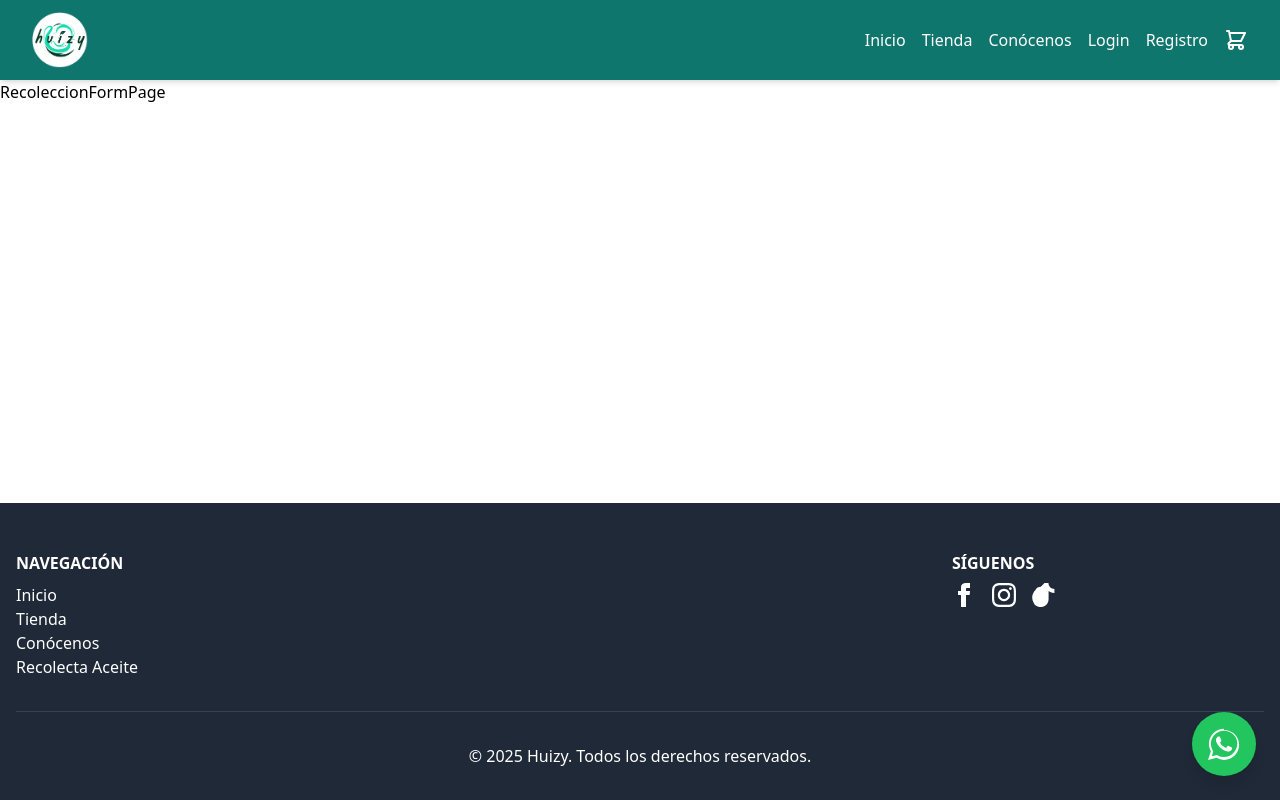
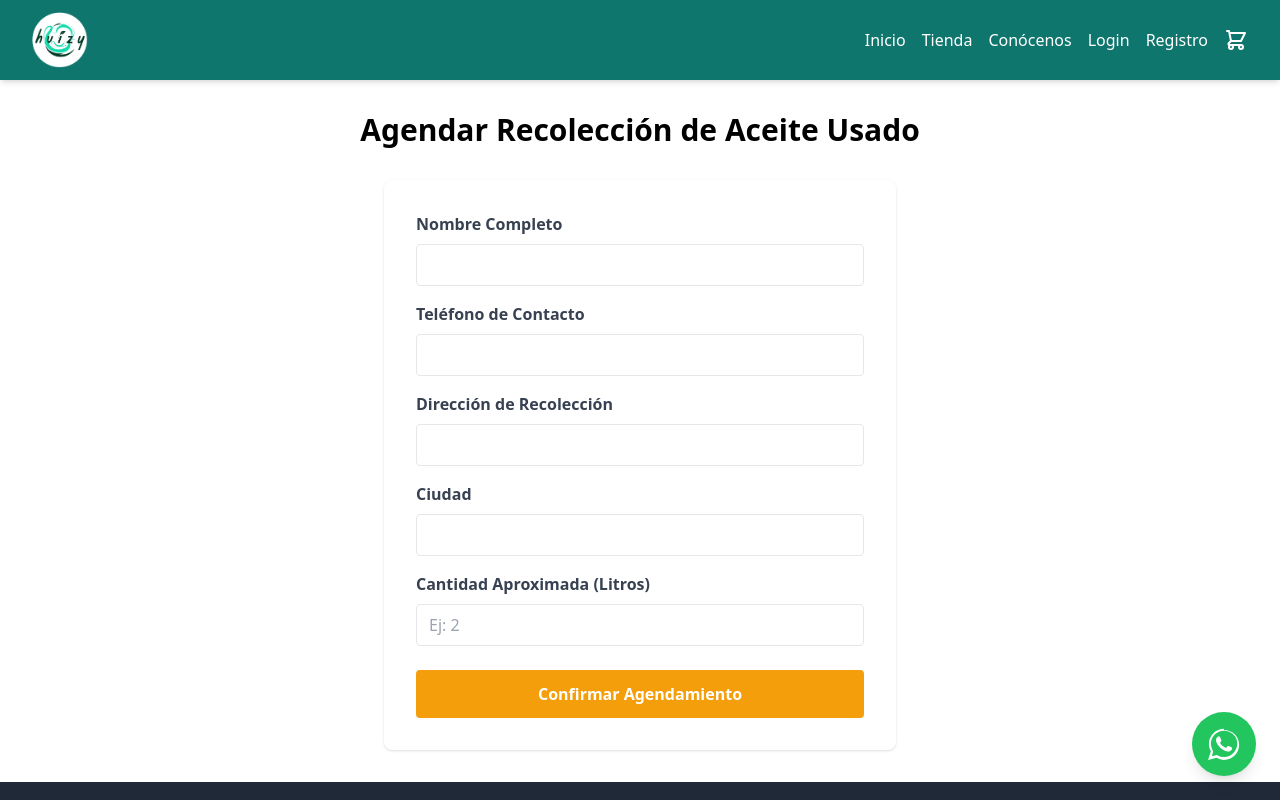
Before and after one commit to Macheta06/huizy-store, a React (Vite) app in the folder client/: page /agendar-recoleccion in a window 1280 px wide. Shown: the top 800 px of the page. Built offline with nearby package versions, Linux system fonts and the light colour scheme; no server answers.

Commit message:
feat(client): Build oil collection info page and scheduling form

```diff
--- a/client/src/pages/RecoleccionFormPage.jsx
+++ b/client/src/pages/RecoleccionFormPage.jsx
@@ -1,7 +1,146 @@
-import React from "react";
+// client/src/pages/RecoleccionFormPage.jsx
+import React, { useState } from "react";
+import { Link } from "react-router-dom";
 
 function RecoleccionFormPage() {
-  return <div>RecoleccionFormPage</div>;
+  const [submitted, setSubmitted] = useState(false);
+  const [formData, setFormData] = useState({
+    name: "",
+    phone: "",
+    address: "",
+    city: "",
+    quantity: "", // Cantidad aproximada de aceite
+  });
+
+  const handleChange = (e) => {
+    setFormData({ ...formData, [e.target.name]: e.target.value });
+  };
+
+  const handleSubmit = (e) => {
+    e.preventDefault();
+    // Aquí iría la lógica para enviar los datos (email, API, etc.)
+    console.log("Datos de Agendamiento:", formData);
+    setSubmitted(true); // Simulamos el éxito
+  };
+
+  // Si el formulario ya se envió
+  if (submitted) {
+    return (
+      <div className="container mx-auto p-8 text-center">
+        <h1 className="text-3xl font-bold text-teal-600 mb-4">
+          ¡Gracias por Agendar!
+        </h1>
+        <p className="text-gray-700 mb-8">
+          Nos pondremos en contacto contigo pronto para coordinar la recolección
+          de tu aceite.
+        </p>
+        <Link
+          to="/"
+          className="bg-teal-600 text-white font-bold py-2 px-6 rounded hover:bg-teal-700 transition-colors"
+        >
+          Volver al Inicio
+        </Link>
+      </div>
+    );
+  }
+
+  // Si no, muestra el formulario
+  return (
+    <div className="container mx-auto p-4 md:p-8">
+      <h1 className="text-3xl font-bold mb-8 text-center">
+        Agendar Recolección de Aceite Usado
+      </h1>
+      <form
+        onSubmit={handleSubmit}
+        className="max-w-lg mx-auto bg-white p-8 rounded-lg shadow"
+      >
+        <div className="mb-4">
+          <label htmlFor="name" className="block text-gray-700 font-bold mb-2">
+            Nombre Completo
+          </label>
+          <input
+            type="text"
+            id="name"
+            name="name"
+            value={formData.name}
+            onChange={handleChange}
+            className="w-full px-3 py-2 border rounded"
+            required
+          />
+        </div>
+        <div className="mb-4">
+          <label htmlFor="phone" className="block text-gray-700 font-bold mb-2">
+            Teléfono de Contacto
+          </label>
+          <input
+            type="tel"
+            id="phone"
+            name="phone"
+            value={formData.phone}
+            onChange={handleChange}
+            className="w-full px-3 py-2 border rounded"
+            required
+          />
+        </div>
+        <div className="mb-4">
+          <label
+            htmlFor="address"
+            className="block text-gray-700 font-bold mb-2"
+          >
+            Dirección de Recolección
+          </label>
+          <input
+            type="text"
+            id="address"
+            name="address"
+            value={formData.address}
+            onChange={handleChange}
+            className="w-full px-3 py-2 border rounded"
+            required
+          />
+        </div>
+        <div className="mb-4">
+          <label htmlFor="city" className="block text-gray-700 font-bold mb-2">
+            Ciudad
+          </label>
+          <input
+            type="text"
+            id="city"
+            name="city"
+            value={formData.city}
+            onChange={handleChange}
+            className="w-full px-3 py-2 border rounded"
+            required
+          />
+        </div>
+        <div className="mb-6">
+          <label
+            htmlFor="quantity"
+            className="block text-gray-700 font-bold mb-2"
+          >
+            Cantidad Aproximada (Litros)
+          </label>
+          <input
+            type="number"
+            id="quantity"
+            name="quantity"
+            value={formData.quantity}
+            onChange={handleChange}
+            min="1"
+            placeholder="Ej: 2"
+            className="w-full px-3 py-2 border rounded"
+            required
+          />
+        </div>
+        <button
+          type="submit"
+          className="w-full bg-amber-500 text-white font-bold py-3 rounded hover:bg-amber-600 transition-colors"
+        >
+          Confirmar Agendamiento
+        </button>
+      </form>
+    </div>
+  );
 }
 
 export default RecoleccionFormPage;
--- a/client/src/pages/RecoleccionPage.jsx
+++ b/client/src/pages/RecoleccionPage.jsx
@@ -1,7 +1,82 @@
+// client/src/pages/RecoleccionPage.jsx
 import React from "react";
+import { Link } from "react-router-dom";
 
 function RecoleccionPage() {
-  return <div>RecoleccionPage</div>;
+  return (
+    <div className="container mx-auto p-4 md:p-8">
+      {/* Sección Título e Imagen */}
+      <div className="text-center mb-12">
+        <h1 className="text-4xl md:text-5xl font-extrabold text-teal-700 mb-4">
+          ¡Dale una Segunda Vida a tu Aceite de Cocina Usado!
+        </h1>
+        <p className="text-lg text-gray-600 max-w-3xl mx-auto mb-6">
+          ¿Sabías que un litro de aceite de cocina usado (ACU) puede contaminar
+          hasta 1,000 litros de agua? En Huizy, transformamos este residuo en
+          jabones ecológicos llenos de propósito. ¡Tú puedes ser parte del
+          cambio!
+        </p>
+        <img
+          src="/images/aceite-recoleccion.jpg"
+          alt="Proceso de reciclaje de aceite de cocina"
+          className="w-full max-w-2xl mx-auto rounded-lg shadow-lg"
+        />
+      </div>
+
+      {/* Sección Pasos para Recolectar */}
+      <div className="mb-12">
+        <h2 className="text-3xl font-bold text-center mb-8">
+          Cómo Recolectar tu Aceite Correctamente
+        </h2>
+        <div className="grid grid-cols-1 md:grid-cols-3 gap-8 text-center">
+          {/* Paso 1 */}
+          <div className="p-6 bg-white rounded-lg shadow-md">
+            <div className="text-4xl mb-3">🏺</div>
+            <h3 className="font-bold text-xl mb-2">1. Enfría y Cuela</h3>
+            <p className="text-gray-600">
+              Deja que el aceite usado se enfríe completamente. Luego, cuélalo
+              para retirar restos de comida.
+            </p>
+          </div>
+          {/* Paso 2 */}
+          <div className="p-6 bg-white rounded-lg shadow-md">
+            <div className="text-4xl mb-3">🍾</div>
+            <h3 className="font-bold text-xl mb-2">2. Envásalo</h3>
+            <p className="text-gray-600">
+              Vierte el aceite limpio en una botella plástica con tapa (¡nunca
+              vidrio!). Asegúrate de que cierre bien.
+            </p>
+          </div>
+          {/* Paso 3 */}
+          <div className="p-6 bg-white rounded-lg shadow-md">
+            <div className="text-4xl mb-3">🗓️</div>
+            <h3 className="font-bold text-xl mb-2">3. Agenda la Recolección</h3>
+            <p className="text-gray-600">
+              Cuando tengas una cantidad considerable (mínimo 1 litro), agenda
+              la recolección con nosotras.
+            </p>
+          </div>
+        </div>
+      </div>
+
+      {/* Sección Llamada a la Acción */}
+      <div className="text-center bg-teal-50 p-8 rounded-lg shadow-inner">
+        <h2 className="text-3xl font-bold text-teal-800 mb-4">
+          ¿Listo/a para Agendar?
+        </h2>
+        <p className="text-gray-700 mb-6 max-w-xl mx-auto">
+          Ayúdanos a cuidar el agua y a crear productos maravillosos. Agenda la
+          recolección de tu aceite usado hoy mismo.
+        </p>
+        <Link
+          to="/agendar-recoleccion"
+          className="bg-amber-500 hover:bg-amber-600 text-white font-bold py-3 px-8 rounded-full text-lg transition-colors inline-block"
+        >
+          Agendar Recolección Ahora
+        </Link>
+      </div>
+    </div>
+  );
 }
 
 export default RecoleccionPage;
```
